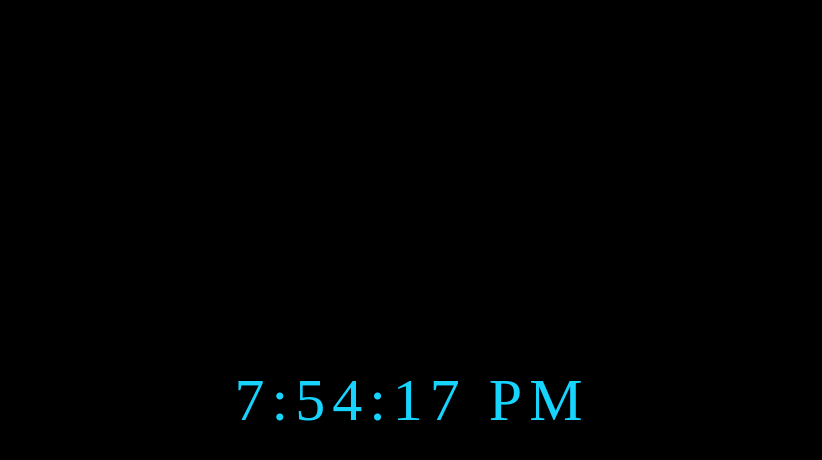
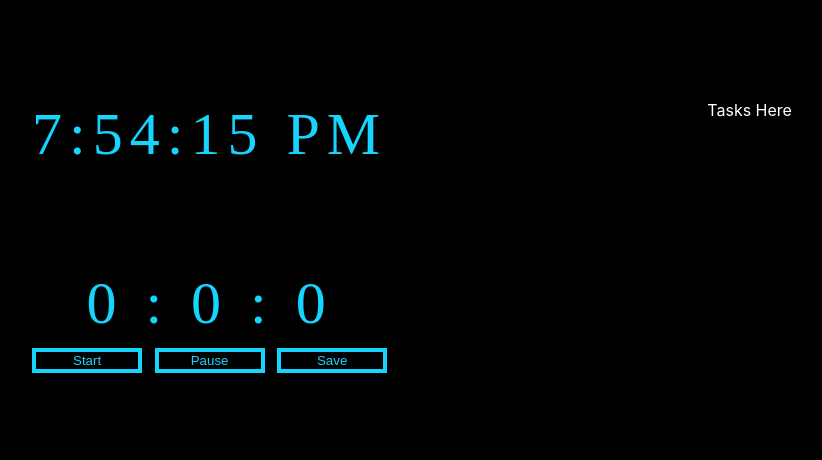
Before and after one commit to ahmed-saifulla/time-tracker, a React (Create React App) app: page / in a window 1280 px wide. Shown: the top 460 px of the page, without its empty margins (228-1050 px from the left). Built offline with nearby package versions, Linux system fonts and the light colour scheme; the HTML template or start-up script is replaced by a standard one.

Commit message:
start and pause stopwatch

```diff
--- a/src/App.js
+++ b/src/App.js
@@ -4,6 +4,9 @@ import './App.css';
 function App() {
 
   const [liveTime, setTime] = useState("")
+  const [isStart, setIsStart] = useState(false)
+  const [isPause, setIsPause] = useState(false)
+  const [liveStopWatch, setLiveStopWatch] = useState({hh: 0 , mm: 0, ss: 0})
 
   const updateTime = () => {
     let liveDate = new Date()
@@ -25,25 +28,68 @@ function App() {
 
   }
 
+  const updateStopWachTime = () => {
+      let tempLiveStopWatch = liveStopWatch;
+      tempLiveStopWatch.ss += 1;
+      if(tempLiveStopWatch.ss > 60){
+        tempLiveStopWatch.ss = 0
+        tempLiveStopWatch.mm += 1
+      }
+      if(tempLiveStopWatch.mm > 60){
+        tempLiveStopWatch.mm = 0
+        tempLiveStopWatch.hh += 1
+      }
+      setLiveStopWatch(tempLiveStopWatch)
+  }
+
   useEffect(() => {
+
+    const stopwatchInterval = setTimeout(() => {
+      if(isStart && !isPause){
+        updateStopWachTime()
+      }
+    }, 1000);
+
     const interval = setTimeout(() => {
       updateTime()
     }, 1000);
 
-    return () => clearTimeout(interval);
-   }, [liveTime]);
+    return () => {
+      clearTimeout(interval)
+      clearTimeout(stopwatchInterval)
+    };
+   }, [liveTime, liveStopWatch]);
 
 
   return (
     <div className="App">
       <div className="timer">
-        <div id="MyClockDisplay" className="clock" onload="updateTime()">
+        <div className="clock">
           {liveTime}
+        </div>
+
+        <div className="clock stopwatch">
+          {liveStopWatch.hh + " : " + liveStopWatch.mm + " : " + liveStopWatch.ss}
+        </div>
+
+        <div className="buttons">
+          <button className="btn" onClick={() => {
+            setIsStart(true)
+            setIsPause(false)
+            updateStopWachTime()
+          }}>
+            Start
+          </button>
+          <button className="btn" onClick={() => {
+            setIsStart(false)
+            setIsPause(true)
+          }}>Pause</button>
+          <button className="btn">Save</button>
         </div>
       </div>
 
       <div className="tasks">
-        {/* Tasks Here  */}
+        Tasks Here
       </div>
     </div>
   );
--- a/src/index.css
+++ b/src/index.css
@@ -17,16 +17,43 @@ body {
   background: black;
 }
 
+.App{
+  display: flex;
+  justify-content: space-around;
+  padding: 100px;
+}
+
+.timer{
+  display: flex;
+  flex-direction: column;
+  align-items: center;
+}
+
 .clock {
-  position: absolute;
-  top: 50%;
-  left: 50%;
-  transform: translateX(-50%) translateY(-50%);
   color: #17D4FE;
   font-size: 60px;
   font-family: Orbitron;
   letter-spacing: 7px;
+}
 
+.stopwatch{
+  margin-top: 100px;
+}
 
+.buttons{
+  display: flex;
+  width: 100%;
+  justify-content: space-between;
+  margin-top: 10px;
+}
 
+.buttons .btn{
+  border: 4px solid #17D4FE;
+  background: transparent;
+  color: #17D4FE;
+  width: 110px;
 }
+
+.tasks{
+  color: #fff;
+}
```
